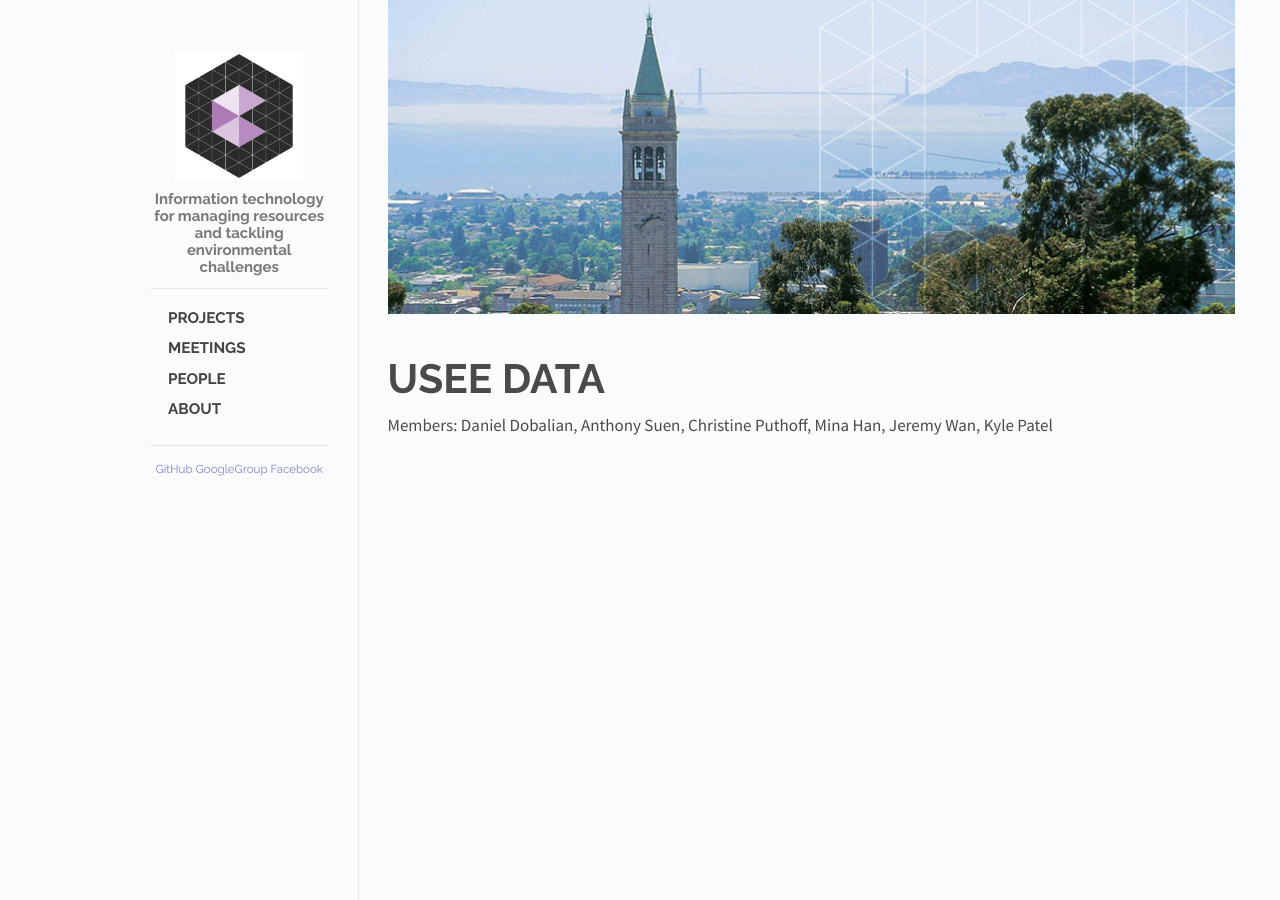
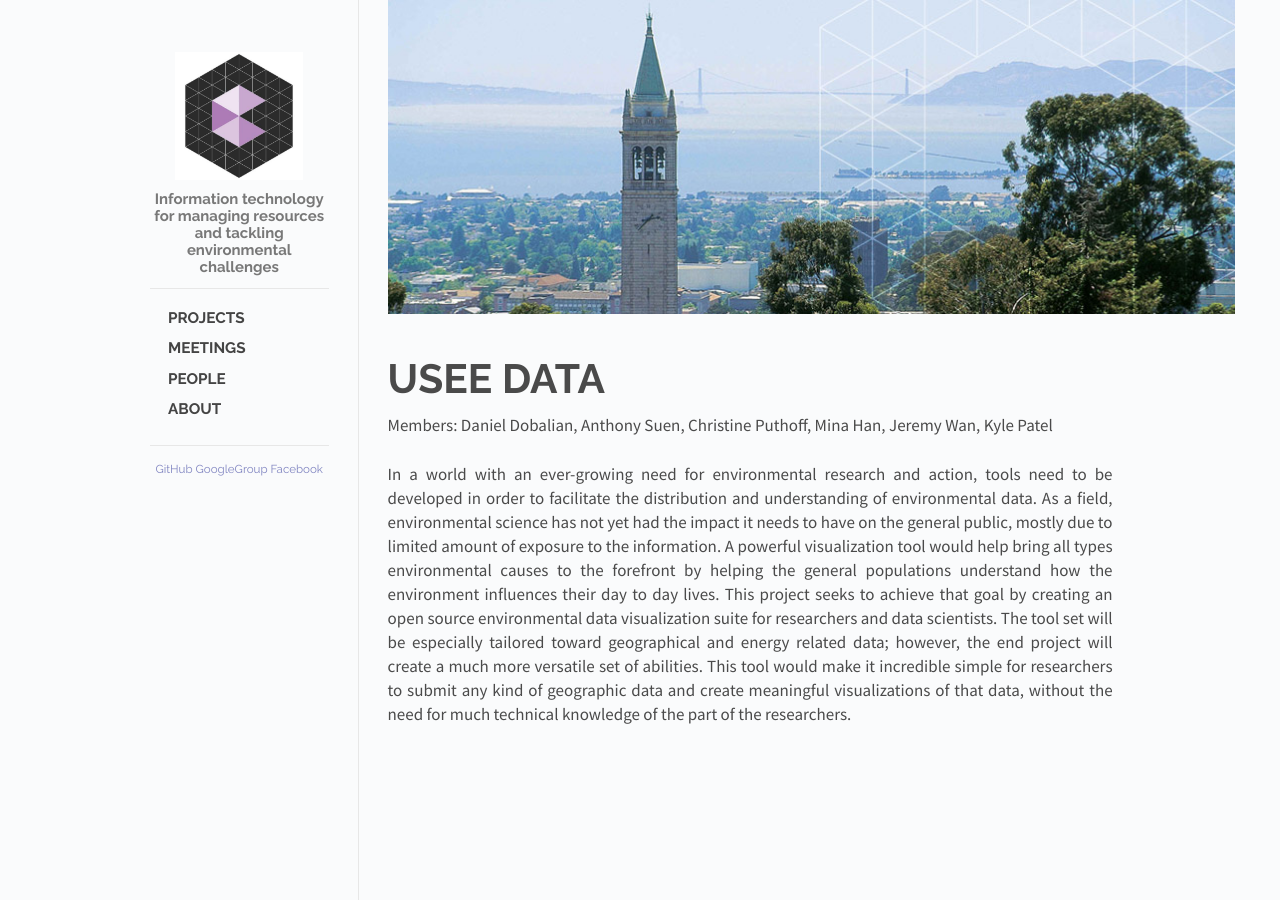
Before and after one commit to cwBerkeley/cwberkeley.github.io, a Jekyll site: the page built from projects/useedata.md, in a window 1280 px wide. Built offline with Jekyll 4.4.1, drawn with Linux system fonts in a browser that asks for light colours.

Commit message:
add description for useedata

```diff
--- a/index.html
+++ b/index.html
@@ -14,7 +14,7 @@ We'll be presenting our progress this semester.  Featuring:<br>
     <li><a href="{{ site.url }}/projects/taxonomy.html">Cleanweb taxonomy</a> - a framework for looking at investment into the "cleanweb" sector</li>
     <li><a href="{{ site.url }}/projects/eatgrid.html">EAT Grid</a> - a data analysis stack for energy markets</li>
     <li><a href="{{ site.url }}/projects/ghgs.html">Emissions mapping</a> - a visualization tool for global and US greenhouse gas emissions</li>
-    <li><a href="{{ site.url }}/projects/useedata.html">You See Data</a> - a visualization tool for energy markets</li>
+    <li><a href="{{ site.url }}/projects/useedata.html">You See Data</a> - an open source environmental and energy data visualization suite for researchers and data scientists</li>
 </ul></p>
 <p>
   Come and share your hopes and dreams for next semester!<br>
--- a/projects/useedata.md
+++ b/projects/useedata.md
@@ -3,3 +3,5 @@ layout: static
 title: USee Data
 ---
 Members: Daniel Dobalian, Anthony Suen, Christine Puthoff, Mina Han, Jeremy Wan, Kyle Patel
+
+In a world with an ever-growing need for environmental research and action, tools need to be developed in order to facilitate the distribution and understanding of environmental data. As a field, environmental science has not yet had the impact it needs to have on the general public, mostly due to limited amount of exposure to the information. A powerful visualization tool would help bring all types environmental causes to the forefront by helping the general populations understand how the environment influences their day to day lives. This project seeks to achieve that goal by creating an open source environmental data visualization suite for researchers and data scientists.  The tool set will be especially tailored toward geographical and energy related data; however, the end project will create a much more versatile set of abilities.  This tool would make it incredible simple for researchers to submit any kind of geographic data and create meaningful visualizations of that data, without the need for much technical knowledge of the part of the researchers.
```
